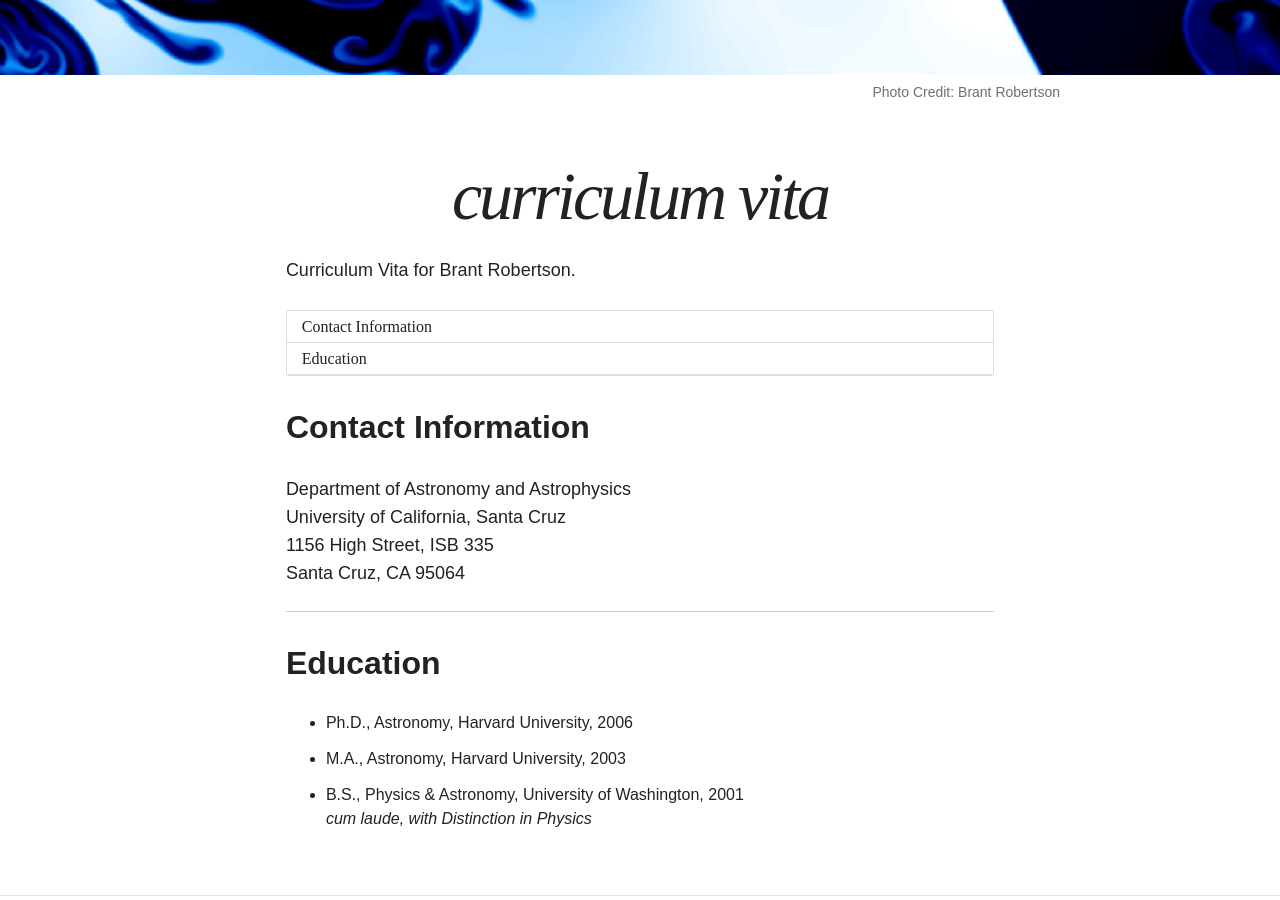
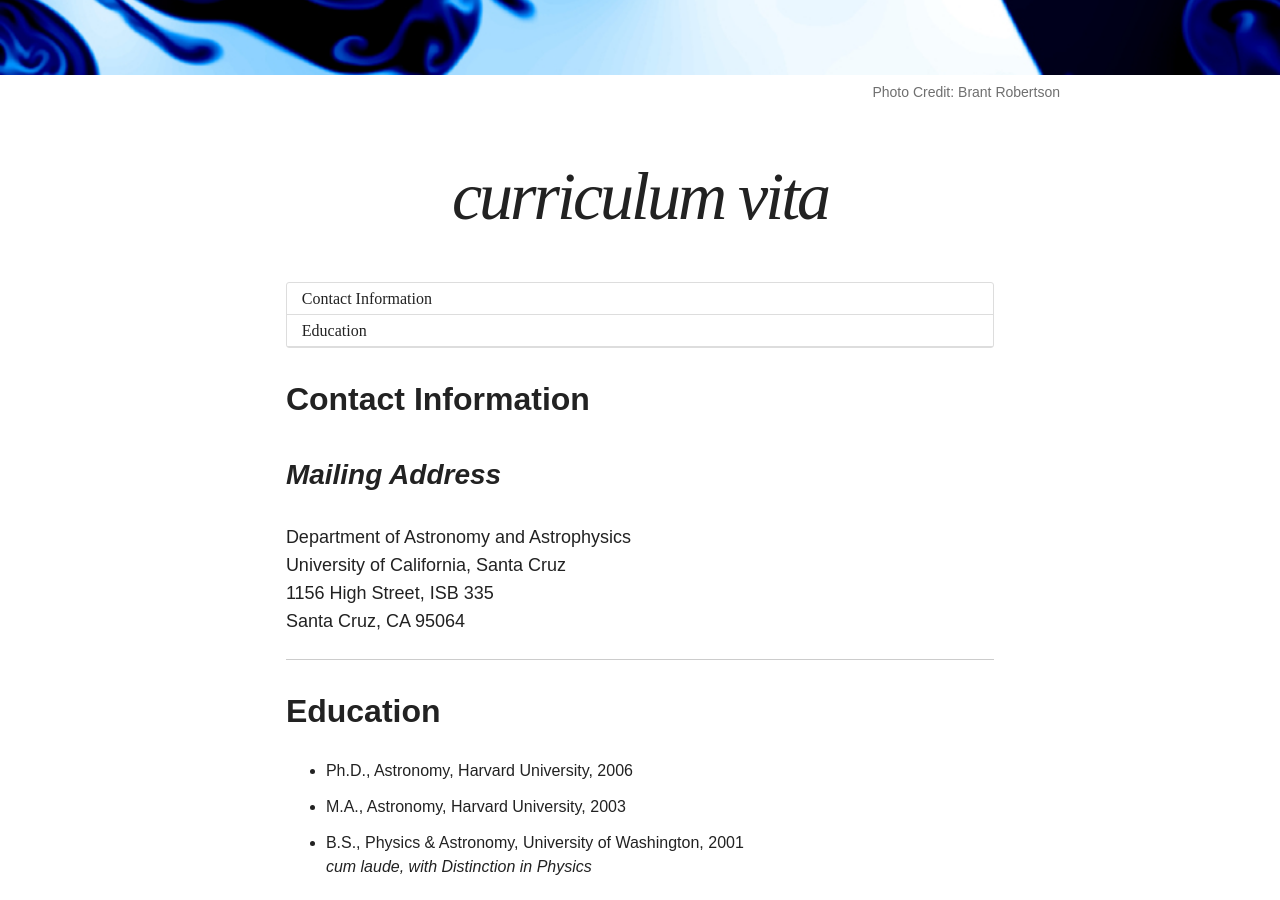
Before and after one commit to brantr/brantr.github.io, a Jekyll site: the page built from cv/index.md, in a window 1280 px wide and 900 px high, scrolled down 479 px. Built offline with Jekyll 4.4.1, drawn with Linux system fonts in a browser that asks for light colours; nearby versions of some CDN libraries.

Commit message:
Test header.

```diff
--- a/cv/index.md
+++ b/cv/index.md
@@ -9,13 +9,13 @@ image:
   creditlink: http://brantr.github.io
 ---
 
-Curriculum Vita for Brant Robertson.
 
 * Table of Contents
 {:toc}
 
 ## Contact Information
 
+### *Mailing Address*
 Department of Astronomy and Astrophysics
 University of California, Santa Cruz
 1156 High Street, ISB 335
```
